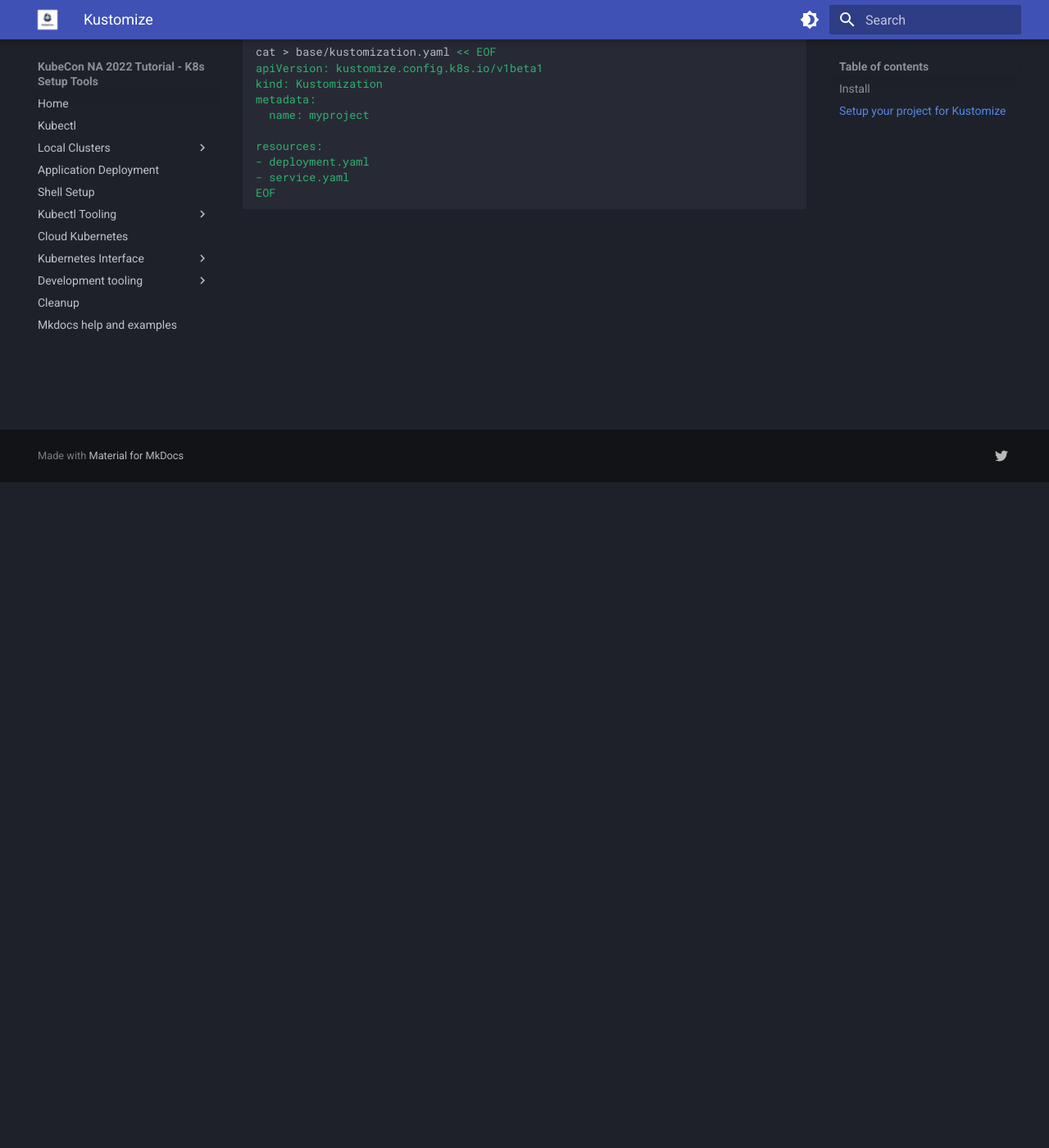
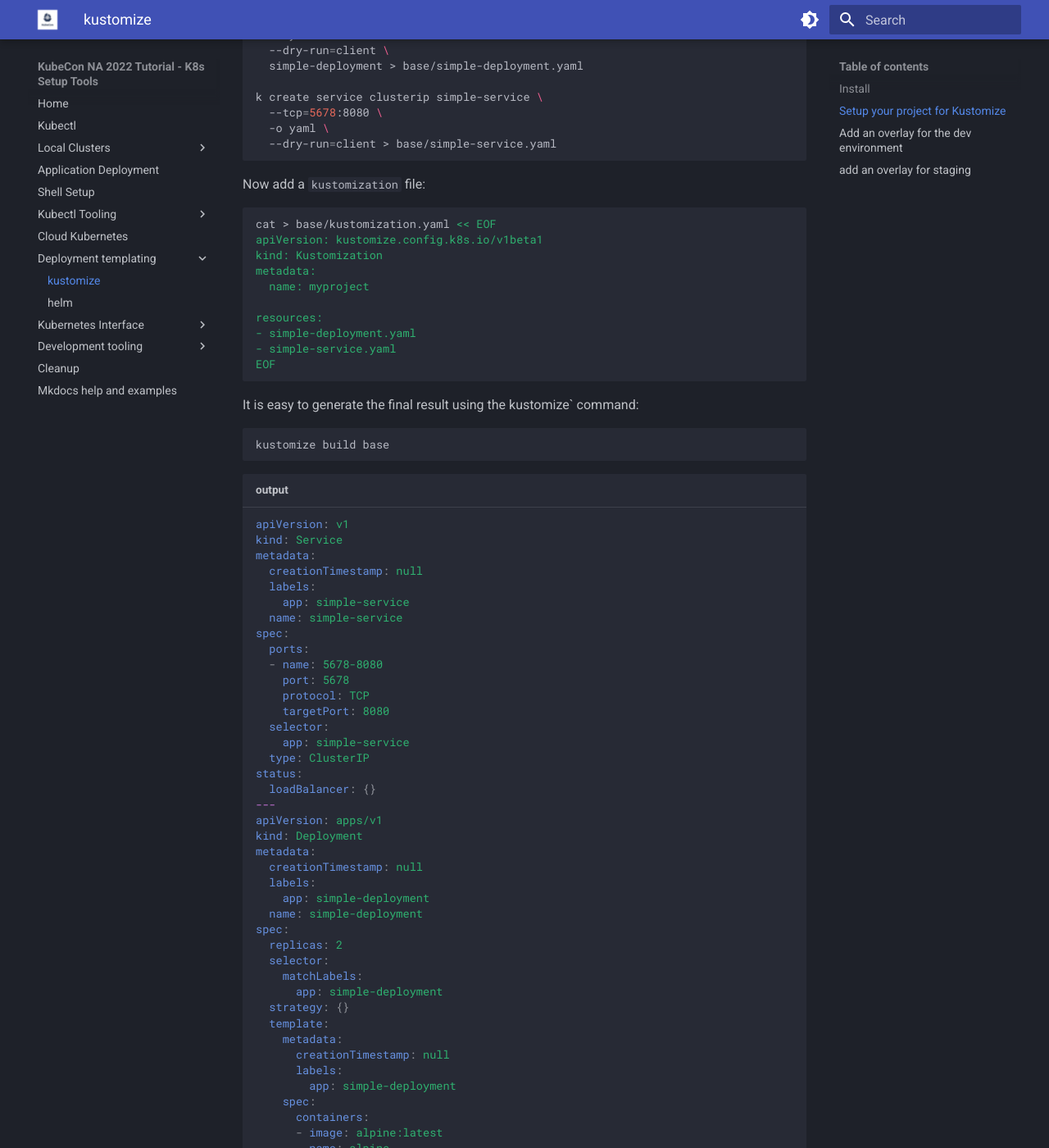
Before and after one commit to cloud-native-canada/k8s_setup_tools, an MkDocs documentation site: the page built from docs/kustomize/kustomize.md, in a window 1280 px wide and 1400 px high, scrolled down 812 px. Shown: the whole window at 82% size. Built offline with MkDocs 1.6.1 and Material for MkDocs 9.7.7, drawn with Linux system fonts in a browser that asks for light colours; some of the changed text lies outside the part shown.

Commit message:
adding more kustomize and helm

````diff
--- a/docs/kustomize/kustomize.md
+++ b/docs/kustomize/kustomize.md
@@ -37,8 +37,20 @@
 ```bash
 mkdir myProject
 cd myProject
-mkdir -p base overlay/dev overlay/stg overlay/prd
-k
+mkdir -p base overlays/dev overlays/stg overlays/prd
+
+k create deployment \
+  --image=alpine:latest \
+  --replicas=2 \
+  -o yaml \
+  --dry-run=client \
+  simple-deployment > base/simple-deployment.yaml
+
+k create service clusterip simple-service \
+  --tcp=5678:8080 \
+  -o yaml \
+  --dry-run=client > base/simple-service.yaml
+
 ```
 
 Now add a `kustomization` file:
@@ -51,8 +63,90 @@
   name: myproject
 
 resources:
-- deployment.yaml
-- service.yaml
+- simple-deployment.yaml
+- simple-service.yaml
 EOF
+```
 
+It is easy to generate the final result using the kustomize` command:
+
+```bash
+kustomize build base
 ```
+```yaml title="output"
+apiVersion: v1
+kind: Service
+metadata:
+  creationTimestamp: null
+  labels:
+    app: simple-service
+  name: simple-service
+spec:
+  ports:
+  - name: 5678-8080
+    port: 5678
+    protocol: TCP
+    targetPort: 8080
+  selector:
+    app: simple-service
+  type: ClusterIP
+status:
+  loadBalancer: {}
+---
+apiVersion: apps/v1
+kind: Deployment
+metadata:
+  creationTimestamp: null
+  labels:
+    app: simple-deployment
+  name: simple-deployment
+spec:
+  replicas: 2
+  selector:
+    matchLabels:
+      app: simple-deployment
+  strategy: {}
+  template:
+    metadata:
+      creationTimestamp: null
+      labels:
+        app: simple-deployment
+    spec:
+      containers:
+      - image: alpine:latest
+        name: alpine
+        resources: {}
+status: {}
+```
+
+As seen previously, the deployment and services are actually not fully working. Yes, they can be deployed, but some parameteres needs to be set to be a working app.
+
+## Add an `overlay` for the `dev` environment
+
+Overlays are variation on the original yaml that you apply "on top" of the base. Configuration of also done in a `kustomization.yaml` file.
+
+Deploy the app in the DEV namespace :
+
+```bash
+cat <<EOF >overlays/dev/kustomization.yaml
+resources:
+- ./../../base
+
+namespace: dev
+namePrefix: dev-
+EOF
+```
+
+## add an overlay for staging
+
+Deploy the app in the STG namespace :
+
+```bash
+cat <<EOF >overlays/dev/kustomization.yaml
+resources:
+- ./../../base
+
+namespace: stg
+namePrefix: stg-
+EOF
+```
--- a/mkdocs.yml
+++ b/mkdocs.yml
@@ -17,6 +17,9 @@
     - Kubie: kubectl_tooling/kubie.md
     - Stern: kubectl_tooling/stern.md
   - Cloud Kubernetes: cloud_commands.md
+  - Deployment templating:
+      - kustomize: kustomize/kustomize.md
+      - helm: helm/helm.md
   - Kubernetes Interface:
     - K9s: interfaces/k9s.md
     - Lens: interfaces/lens.md
````
Also changed, not shown: docs/helm/helm.md (+51 -0 lines).
